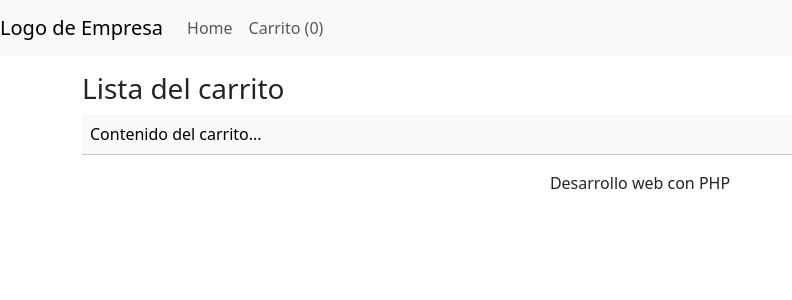
After one commit to pblnahu1/tienda_online, a PHP site: page /mostrar_carrito.php in a window 1280 px wide. The commit adds this page. Shown: the top 300 px of the page, without its empty margins (0-792 px from the left). Run offline with PHP 8.4, Linux system fonts and the light colour scheme.

Commit message:
config-templates-y-carrito

```diff
--- /dev/null
+++ b/mostrar_carrito.php
@@ -0,0 +1,19 @@
+<?php
+include('global/config.php');
+include('carrito.php');
+include('templates/cabecera.php');
+?>
+
+<br>
+<h3>Lista del carrito</h3>
+
+<!-- b-table -->
+<table class="table table-light">
+    <tbody>
+        <tr>
+            <td>Contenido del carrito...</td>
+        </tr>
+    </tbody>
+</table>
+
+<?php include('templates/pie.php'); ?>
--- /dev/null
+++ b/templates/cabecera.php
@@ -0,0 +1,35 @@
+<!DOCTYPE html>
+<html lang="en">
+
+<head>
+  <meta charset="UTF-8">
+  <meta name="viewport" content="width=device-width, initial-scale=1.0">
+  <title>Tienda Online</title>
+
+  <link href="https://cdn.jsdelivr.net/npm/bootstrap@5.3.3/dist/css/bootstrap.min.css" rel="stylesheet" integrity="sha384-QWTKZyjpPEjISv5WaRU9OFeRpok6YctnYmDr5pNlyT2bRjXh0JMhjY6hW+ALEwIH" crossorigin="anonymous">
+
+  <script src="https://cdn.jsdelivr.net/npm/@popperjs/core@2.11.8/dist/umd/popper.min.js" integrity="sha384-I7E8VVD/ismYTF4hNIPjVp/Zjvgyol6VFvRkX/vR+Vc4jQkC+hVqc2pM8ODewa9r" crossorigin="anonymous"></script>
+  <script src="https://cdn.jsdelivr.net/npm/bootstrap@5.3.3/dist/js/bootstrap.min.js" integrity="sha384-0pUGZvbkm6XF6gxjEnlmuGrJXVbNuzT9qBBavbLwCsOGabYfZo0T0to5eqruptLy" crossorigin="anonymous"></script>
+</head>
+
+<body>
+  <!-- b-navbar -->
+  <nav class="navbar navbar-expand-lg navbar-light bg-light fixed-top">
+    <a class="navbar-brand" href="index.php">Logo de Empresa</a>
+    <button class="navbar-toggler" data-target="#my-nav" data-toggle="collapse" aria-controls="my-nav" aria-expanded="false" aria-label="Toggle navigation">
+      <span class="navbar-toggler-icon"></span>
+    </button>
+    <div id="my-nav" class="collapse navbar-collapse">
+      <ul class="navbar-nav mr-auto">
+        <li class="nav-item active">
+          <a class="nav-link" href="index.php">Home</a>
+        </li>
+        <li class="nav-item active">
+          <a class="nav-link" href="mostrar_carrito.php">Carrito (0)</a>
+        </li>
+      </ul>
+    </div>
+  </nav>
+  <br>
+  <br>
+  <div class="container">
--- /dev/null
+++ b/templates/pie.php
@@ -0,0 +1,5 @@
+</div>
+<div class="col-12 text-center">Desarrollo web con PHP</div>
+</body>
+
+</html>
```
Also changed, not shown: index.php (+5 -46 lines).
